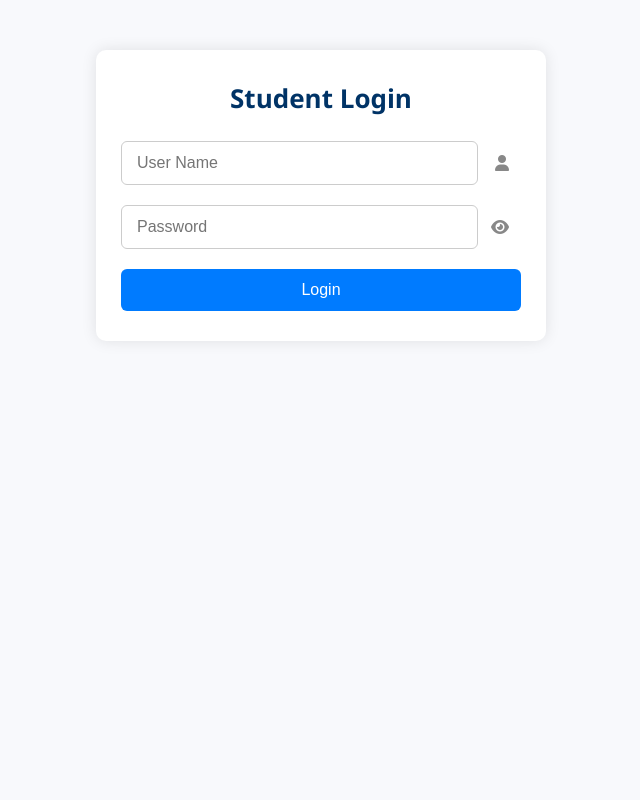
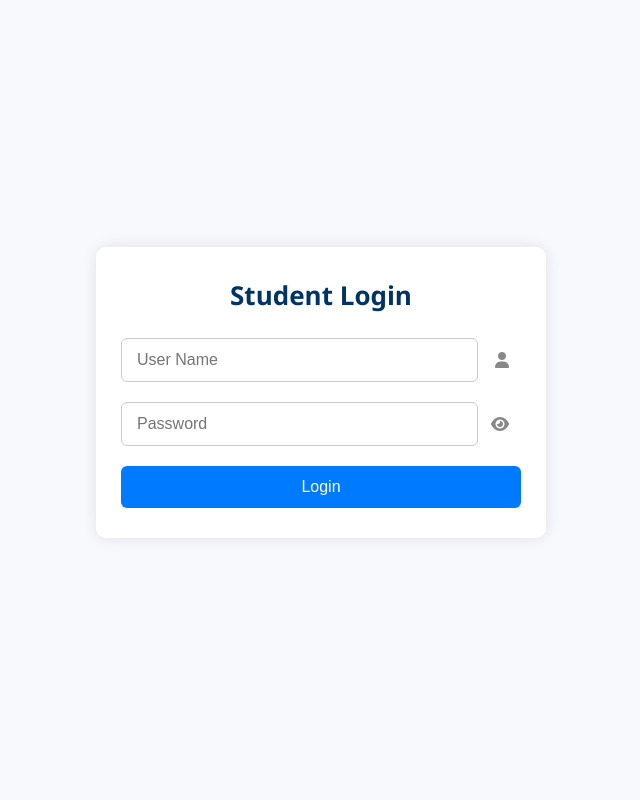
Before and after one commit to GKarthikeya/Testbot, a Python web app: template grok/templates/login.html in a window 1280 px wide. Shown: the whole page, without its empty margins (319-959 px from the left). Run offline with Jinja, Linux system fonts and the light colour scheme; the template is opened without the code that fills it, so the values that code supplies are empty.

Commit message:
Update login.html

```diff
--- a/grok/templates/login.html
+++ b/grok/templates/login.html
@@ -11,7 +11,8 @@
             display: flex;
             flex-direction: column;
             align-items: center;
-            height: 100vh;
+            justify-content: center;
+            min-height: 100vh;
             margin: 0;
         }
         .login-container {
@@ -21,7 +22,6 @@
             box-shadow: 0 0 15px rgba(0,0,0,0.1);
             width: 100%;
             max-width: 400px;
-            margin-top: 50px;
         }
         .login-title {
             text-align: center;
@@ -148,10 +148,10 @@
                         </div>
                     `;
 
-                    // Step 2: Show image after 1 second
+                    // Step 2: Show image after 0.5 second
                     setTimeout(() => {
                         document.getElementById("done-icon").style.display = "inline";
-                    }, 1000);
+                    }, 500);
 
                     // Step 3: Start redirecting animation after 3 seconds
                     setTimeout(() => {
```
